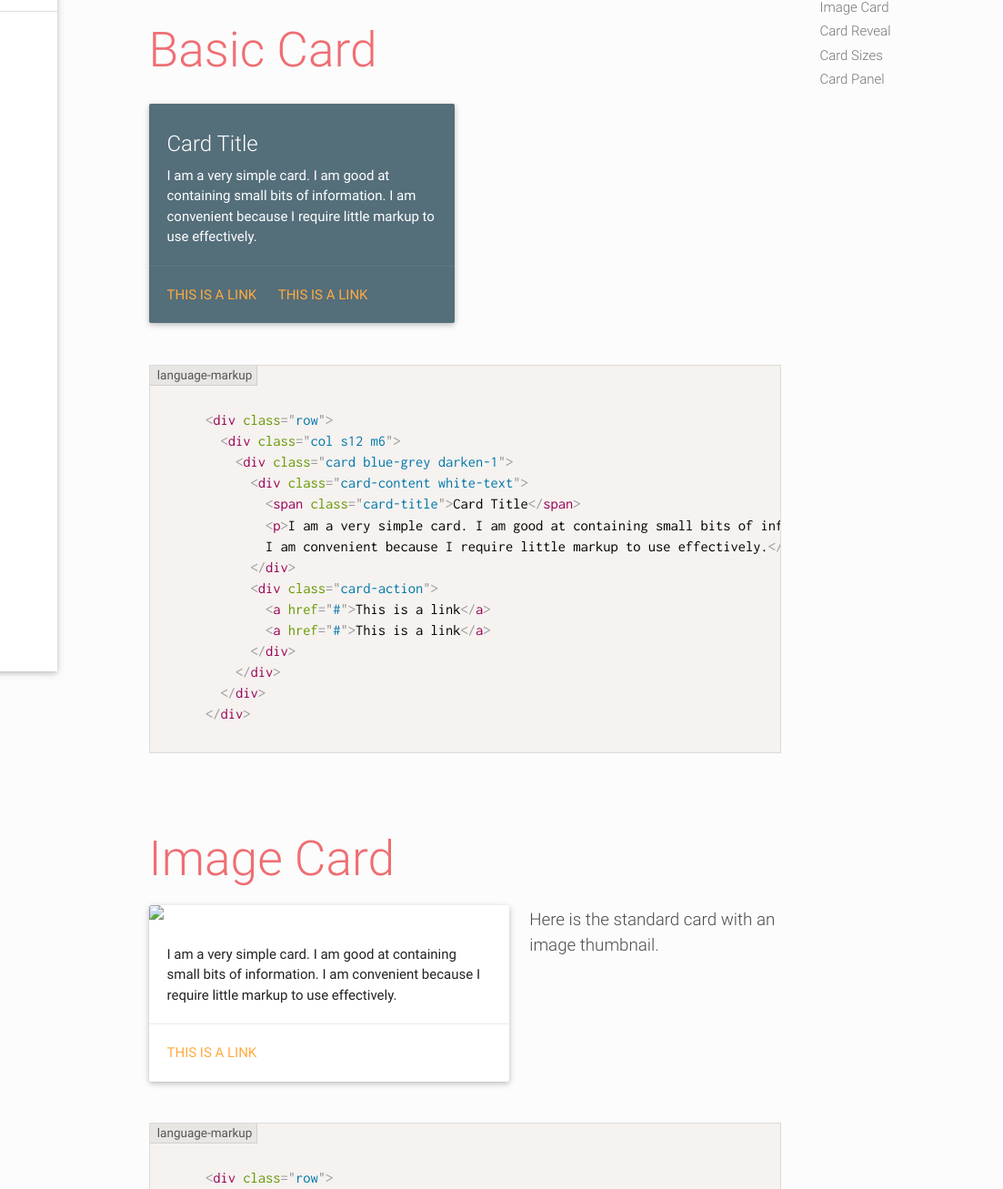
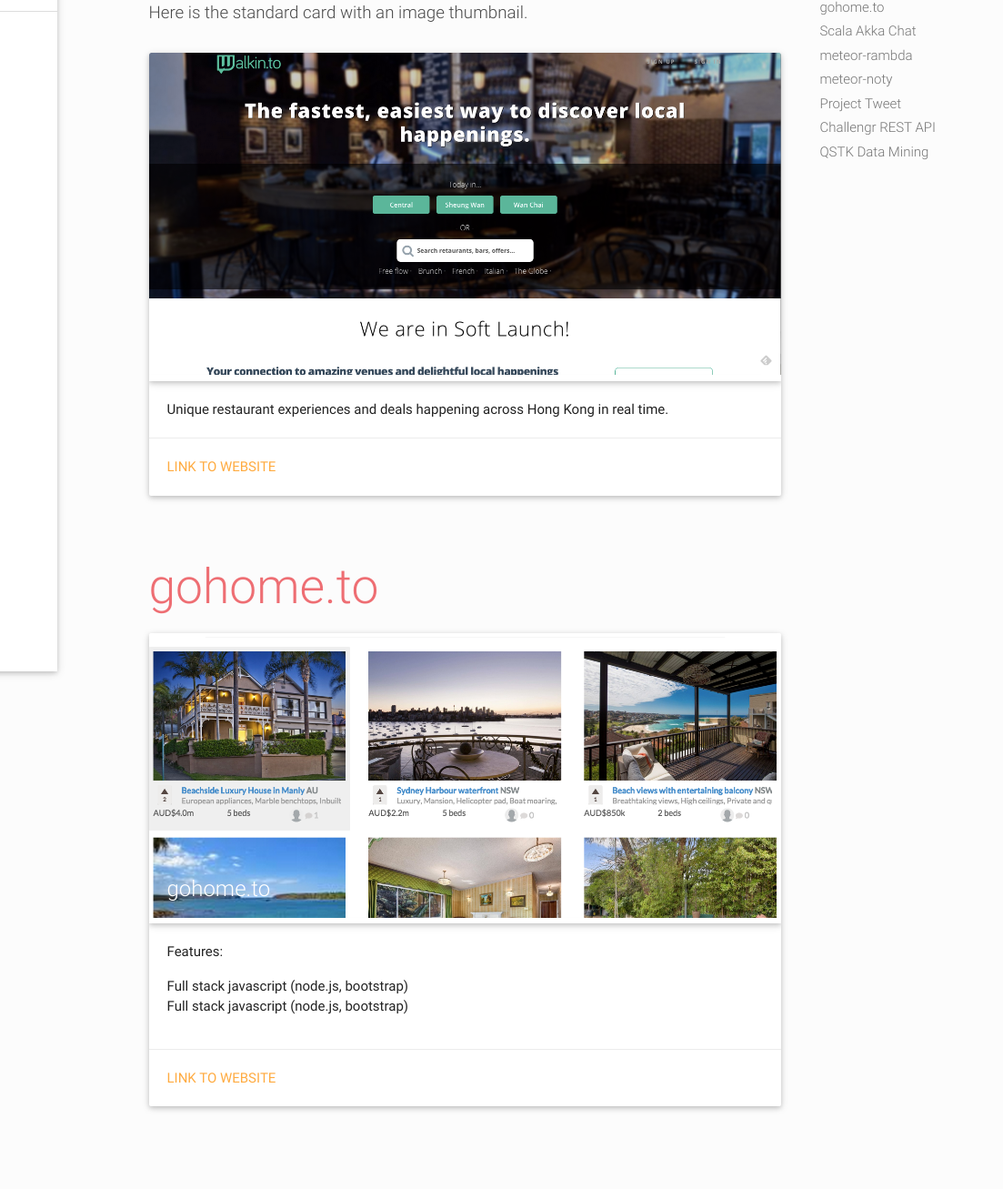
Before and after one commit to tabruhn/tabruhn.github.io, a website: page portfolio.html in a window 1280 px wide. Shown: the part 122-1429 px from the top of the page at 91% size, 177-1280 px from the left. Drawn offline with nearby package versions, Linux system fonts and the light colour scheme.

Commit message:
Adding content to portfolio

```diff
--- a/portfolio.html
+++ b/portfolio.html
@@ -37,7 +37,7 @@
               </a>
             </div>
             <div class="col s3 waves-effect waves-circle">
-              <a href="https://ca.linkedin.com/in/tysonb">
+              <a href="http://twitter.com/tabruhn">
                 <i class="small fa fa-twitter shadow"></i>
               </a>
             </div>
@@ -56,63 +56,50 @@
     <div class="col s12 m9 l10">
 
   <!-- Cards Section-->
-      <div id="basic" class="section scrollspy">
-        <p class="caption">Cards are a convenient means of displaying content composed of different types of objects. They’re also well-suited for presenting similar objects whose size or supported actions can vary considerably, like photos with captions of variable length.</p>
-        <h2 class="header">Basic Card</h2>
+
+      <div id="walkinto" class="section scrollspy">
         <div class="row">
-          <div class="col s12 m6">
-            <!-- Basic Card -->
-            <div class="card blue-grey darken-1">
-              <div class="card-content white-text">
+          <!-- Image Card -->
+          <div class="col s12 m12">
+           <h2 class="header">Walkin.to</h2>
+            <p class="caption">
+             Here is the standard card with an image thumbnail.
+            </p>
+            <div class="card">
+              <div class="card-image z-depth-1">
+                <img src="images/walkinto.png">
                 <span class="card-title">Card Title</span>
-                <p>I am a very simple card. I am good at containing small bits of information. I am convenient because I require little markup to use effectively.</p>
+              </div>
+              <div class="card-content">
+                <p>Unique restaurant experiences and deals happening across Hong Kong in real time.</p>
               </div>
               <div class="card-action">
-                <a href="#">This is a link</a>
-                <a href="#">This is a link</a>
+                <a href="http://walkinto.meteor.com">Link to website</a>
               </div>
             </div>
-          </div>
-
-            <div class="col s12">
-              <br>
-              <pre><code class="language-markup">
-      &lt;div class="row">
-        &lt;div class="col s12 m6">
-          &lt;div class="card blue-grey darken-1">
-            &lt;div class="card-content white-text">
-              &lt;span class="card-title">Card Title&lt;/span>
-              &lt;p>I am a very simple card. I am good at containing small bits of information.
-              I am convenient because I require little markup to use effectively.&lt;/p>
-            &lt;/div>
-            &lt;div class="card-action">
-              &lt;a href="#">This is a link&lt;/a>
-              &lt;a href="#">This is a link&lt;/a>
-            &lt;/div>
-          &lt;/div>
-        &lt;/div>
-      &lt;/div>
-            </code></pre>
-            <br>
           </div>
         </div>
       </div>
 
-      <div id="image" class="section scrollspy">
+      <div id="gohometo" class="section scrollspy">
         <div class="row">
           <!-- Image Card -->
-          <div class="col s12 m7">
-           <h2 class="header">Image Card</h2>
+          <div class="col s12 m12">
+           <h2 class="header">gohome.to</h2>
             <div class="card">
-              <div class="card-image">
-                <img src="images/sample-1.jpg">
-                <span class="card-title">Card Title</span>
+              <div class="card-image z-depth-1">
+                <img src="images/gohometo.png">
+                <span class="card-title">gohome.to</span>
               </div>
               <div class="card-content">
-                <p>I am a very simple card. I am good at containing small bits of information. I am convenient because I require little markup to use effectively.</p>
+                <p>Features:</p>
+                <ul>
+                  <li>Full stack javascript (node.js, bootstrap)</li>
+                  <li>Full stack javascript (node.js, bootstrap)</li>
+                </ul>
               </div>
               <div class="card-action">
-                <a href="#">This is a link</a>
+                <a href="http://gohometo.meteor.com">Link to website</a>
               </div>
             </div>
           </div>
@@ -121,29 +108,6 @@
             <p class="caption">
              Here is the standard card with an image thumbnail.
             </p>
-          </div>
-          <div class="col s12">
-            <br>
-            <pre><code class="language-markup">
-      &lt;div class="row">
-        &lt;div class="col s12 m7">
-          &lt;div class="card">
-            &lt;div class="card-image">
-              &lt;img src="images/sample-1.jpg">
-              &lt;span class="card-title">Card Title&lt;/span>
-            &lt;/div>
-            &lt;div class="card-content">
-              &lt;p>I am a very simple card. I am good at containing small bits of information.
-              I am convenient because I require little markup to use effectively.&lt;/p>
-            &lt;/div>
-            &lt;div class="card-action">
-              &lt;a href="#">This is a link&lt;/a>
-            &lt;/div>
-          &lt;/div>
-        &lt;/div>
-      &lt;/div>
-            </code></pre>
-            <br>
           </div>
         </div>
       </div>
@@ -301,20 +265,6 @@
              For a simpler card with less markup, try using a card panel which just has padding and a shadow effect
             </p>
           </div>
-          <div class="col s12">
-            <br>
-            <pre><code class="language-markup">
-    &lt;div class="row">
-      &lt;div class="col s12 m5">
-        &lt;div class="card-panel teal">
-          &lt;span class="white-text">I am a very simple card. I am good at containing small bits of information.
-          I am convenient because I require little markup to use effectively. I am similar to what is called a panel in other frameworks.
-          &lt;/span>
-        &lt;/div>
-      &lt;/div>
-    &lt;/div>
-            </code></pre>
-          </div>
         </div>
       </div>
 
@@ -325,11 +275,14 @@
       <div class="toc-wrapper">
         <div style="height: 1px;">
           <ul class="section table-of-contents">
-            <li><a href="#basic">Basic Card</a></li>
-            <li><a href="#image">Image Card</a></li>
-            <li><a href="#reveal">Card Reveal</a></li>
-            <li><a href="#sizes">Card Sizes</a></li>
-            <li><a href="#panel">Card Panel</a></li>
+            <li><a href="#walkinto">walkin.to</a></li>
+            <li><a href="#gohometo">gohome.to</a></li>
+            <li><a href="#akka">Scala Akka Chat</a></li>
+            <li><a href="#rambda">meteor-rambda</a></li>
+            <li><a href="#noty">meteor-noty</a></li>
+            <li><a href="#projecttweet">Project Tweet</a></li>
+            <li><a href="#challengr">Challengr REST API</a></li>
+            <li><a href="#qstk">QSTK Data Mining</a></li>
           </ul>
         </div>
       </div>
```
Also changed, not shown: images/gohometo.png (added), images/walkinto.png (added).
